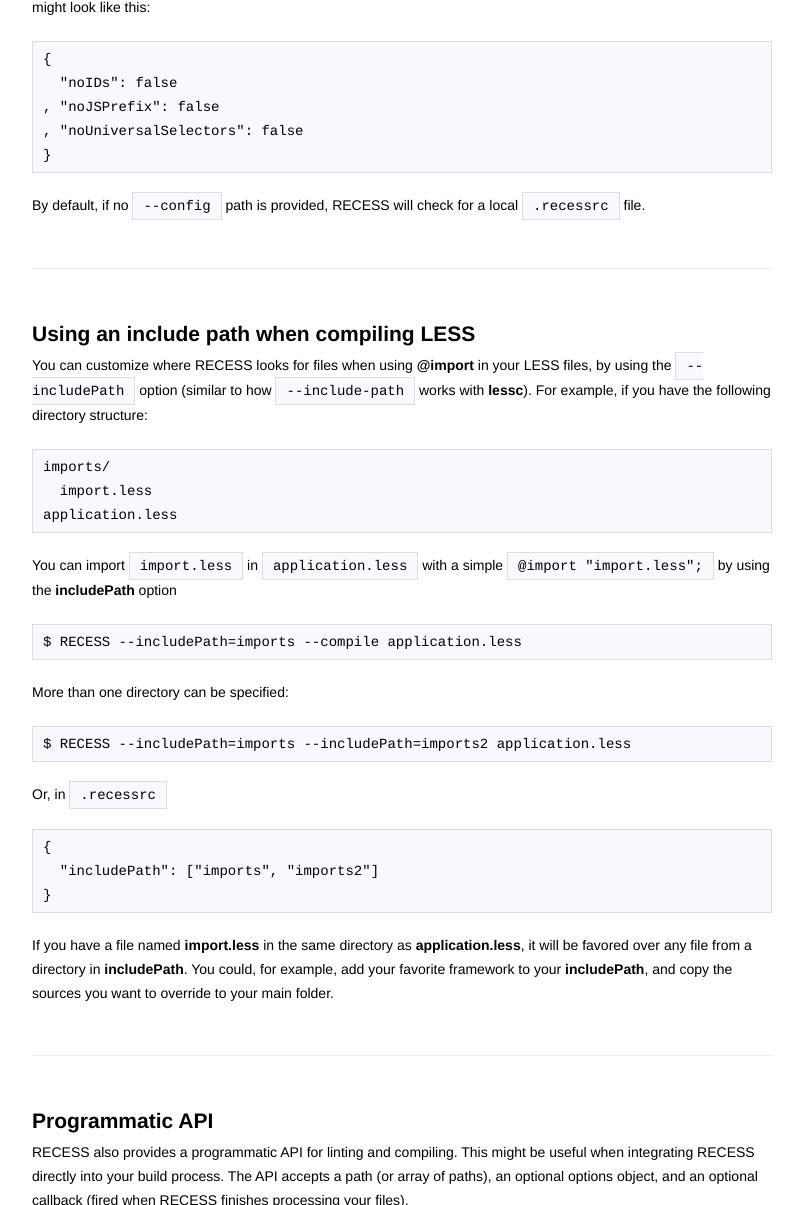
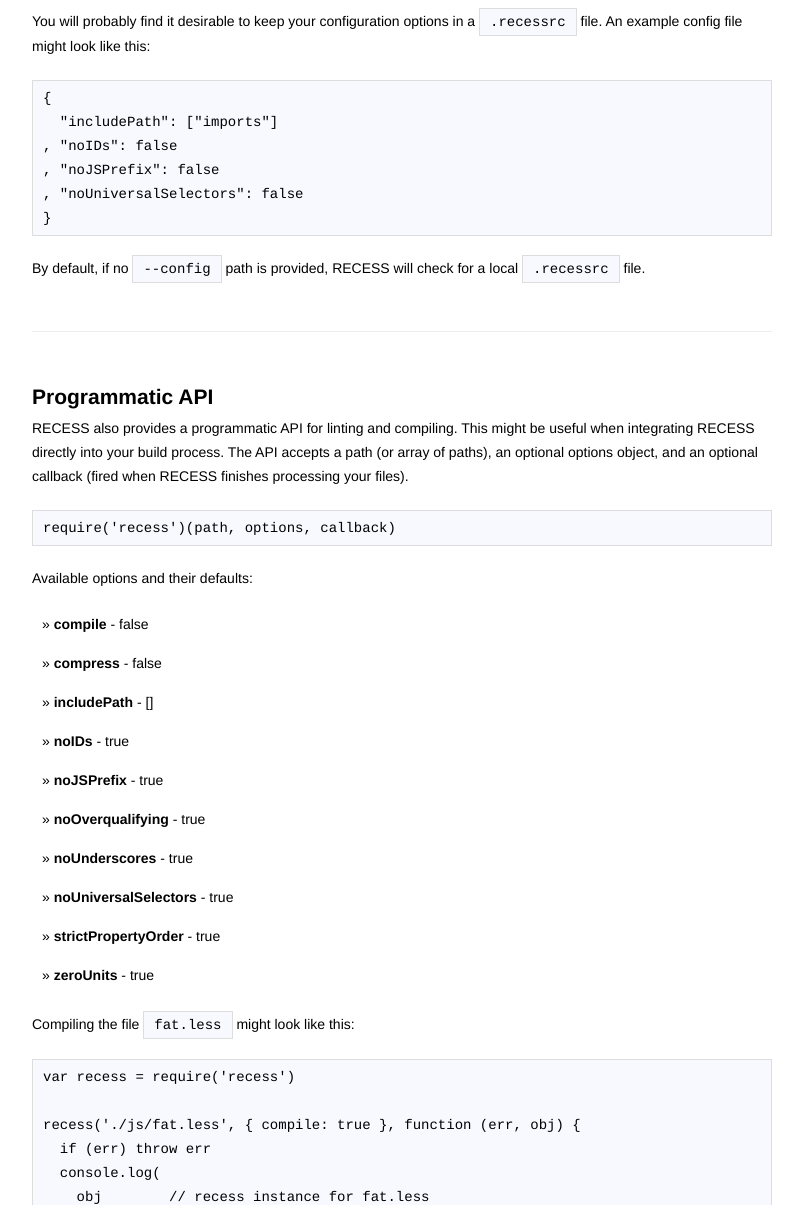
Before and after one commit to twitter-archive/recess, a plain HTML site: page index.html in a window 1280 px wide. Shown: the part 2968-4173 px from the top of the page, without its empty margins (238-1041 px from the left). Drawn offline with Linux system fonts and the light colour scheme.

Commit message:
Less wordy documentation for `includePath`

```diff
--- a/index.html
+++ b/index.html
@@ -104,6 +104,7 @@
   <ul>
     <li>&raquo; <strong>help</strong> - provides a quick cli cheatsheet</li>
     <li>&raquo; <strong>compile</strong> - outputs your compiled source</li>
+    <li>&raquo; <strong>includePath</strong> - additional directory to look in for relative LESS imports (repeat for each additional directory)</li>
     <li>&raquo; <strong>compress</strong> - outputs your compiled source, but minified</li>
     <li>&raquo; <strong>watch</strong> - watch a directory and automatically compile a file when changes occur</li>
   </ul>
@@ -116,42 +117,14 @@
 
  <pre>
 {
-  "noIDs": false
+  "includePath": ["imports"]
+, "noIDs": false
 , "noJSPrefix": false
 , "noUniversalSelectors": false
 }
 </pre>
 
   <p>By default, if no <code>--config</code> path is provided, RECESS will check for a local <code>.recessrc</code> file.
-
-  <hr>
-
-  <h4 id="include-path">Using an include path when compiling LESS</h4>
-  <p>You can customize where RECESS looks for files when using <strong>@import</strong> in your LESS files, by using the <code>--includePath</code> option (similar to how <code>--include-path</code> works with <strong>lessc</strong>). For example, if you have the following directory structure:</p>
-
-<pre>
-imports/
-  import.less
-application.less
-</pre>
-
-  <p>You can import <code>import.less</code> in <code>application.less</code> with a simple <code>@import "import.less";</code> by using the <strong>includePath</strong> option</p>
-
-  <pre>$ RECESS --includePath=imports --compile application.less</pre>
-
-  <p>More than one directory can be specified:</p>
-
-  <pre>$ RECESS --includePath=imports --includePath=imports2 application.less</pre>
-
-  <p>Or, in <code>.recessrc</code></p>
-
-<pre>
-{
-  "includePath": ["imports", "imports2"]
-}
-</pre>
-
-  <p>If you have a file named <strong>import.less</strong> in the same directory as <strong>application.less</strong>, it will be favored over any file from a directory in <strong>includePath</strong>. You could, for example, add your favorite framework to your <strong>includePath</strong>, and copy the sources you want to override to your main folder.</p>
 
   <hr>
 
```
